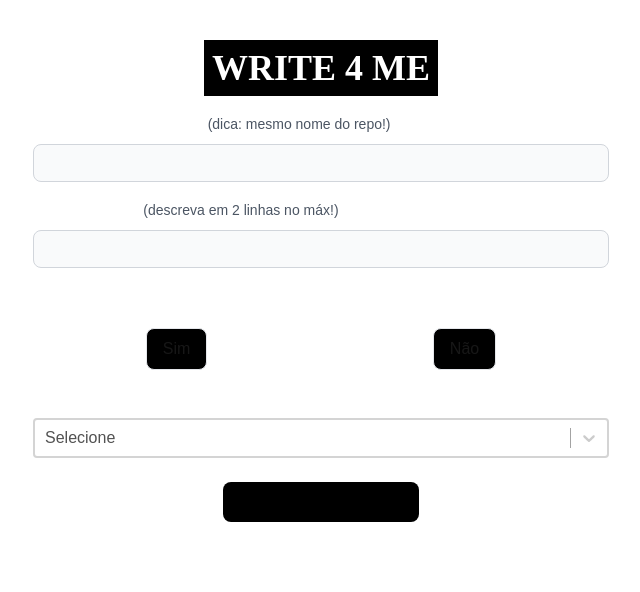
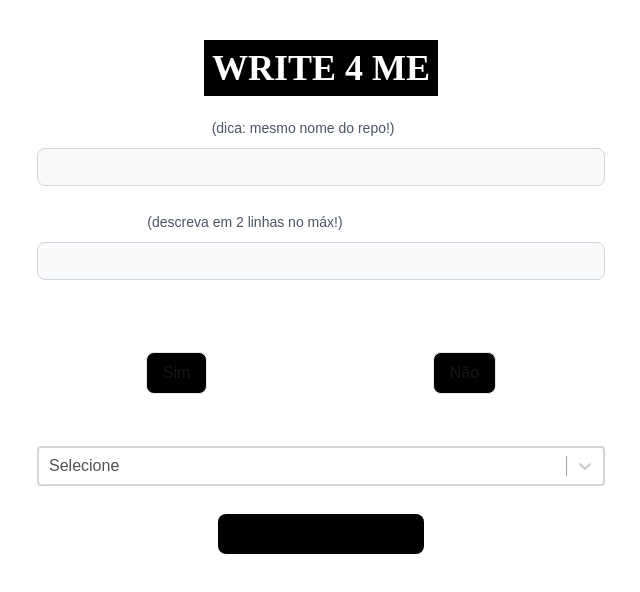
Before and after one commit to GuinterZaffalon/guinter-website, a Next.js app: page /write4me in a window 1280 px wide. Both pictures are taken after a click on the button "Sim". Shown: the top 592 px of the page, without its empty margins (319-959 px from the left). Built offline with nearby package versions, Linux system fonts and the light colour scheme.

Commit message:
padding correto para sm

```diff
--- a/src/app/write4me/page.tsx
+++ b/src/app/write4me/page.tsx
@@ -67,7 +67,7 @@ export default function Write4Me() {
                 <h1 className="text-4xl text-white font-lewis bg-black p-2 font-bold dark:text-white">WRITE 4 ME</h1>
                 <form action=""
                     className="flex flex-col gap-3 w-full max-w-xl">
-                    <div className="w-full">
+                    <div className="w-full p-1">
                         <label className="block mb-2 text-xl font-nuno font-bold text-white dark:text-black">
                             Nome do Projeto:<span className="text-sm text-gray-600 font-normal ml-2">(dica: mesmo nome do repo!)</span>
                         </label>
@@ -80,7 +80,7 @@ export default function Write4Me() {
                             autoFocus
                         />
                     </div>
-                    <div className="w-full">
+                    <div className="w-full p-1">
                         <label className="block mb-2 text-xl font-nuno font-bold text-white dark:text-black">
                             Descricao:<span className="text-sm text-gray-600 font-normal ml-2">(descreva em 2 linhas no máx!)</span>
                         </label>
@@ -93,7 +93,7 @@ export default function Write4Me() {
                             autoFocus
                         />
                     </div>
-                    <div className="w-full">
+                    <div className="w-full p-1">
                         <label className="block mb-2 text-xl font-nuno font-bold text-white dark:text-black">
                             Usando Framework?
                         </label>
@@ -117,7 +117,7 @@ export default function Write4Me() {
                             <div>
                                 {
                                     framework ? (
-                                        <div className="w-full" >
+                                        <div className="w-full p-1" >
                                             <label className="block mb-2 text-xl font-nuno font-bold text-white dark:text-black">
                                                 Qual framework?
                                             </label>
@@ -137,7 +137,7 @@ export default function Write4Me() {
                                             />
                                         </div>
                                     ) :
-                                        <div className="w-full" >
+                                        <div className="w-full p-1" >
                                             <label className="block mb-2 text-xl font-nuno font-bold text-white dark:text-black">
                                                 Qual tecnologia?
                                             </label>
@@ -180,7 +180,7 @@ export default function Write4Me() {
                     ) : (
                         <div className="w-full justify-center flex pt-3">
                             <button disabled className="px-4 pt-2 pb-2 flex font-mono rounded-lg  bg-black text-black dark:text-white">
-                                Prencha os campos
+                                Preencha os campos
                             </button>
                         </div>
                     )}
```
